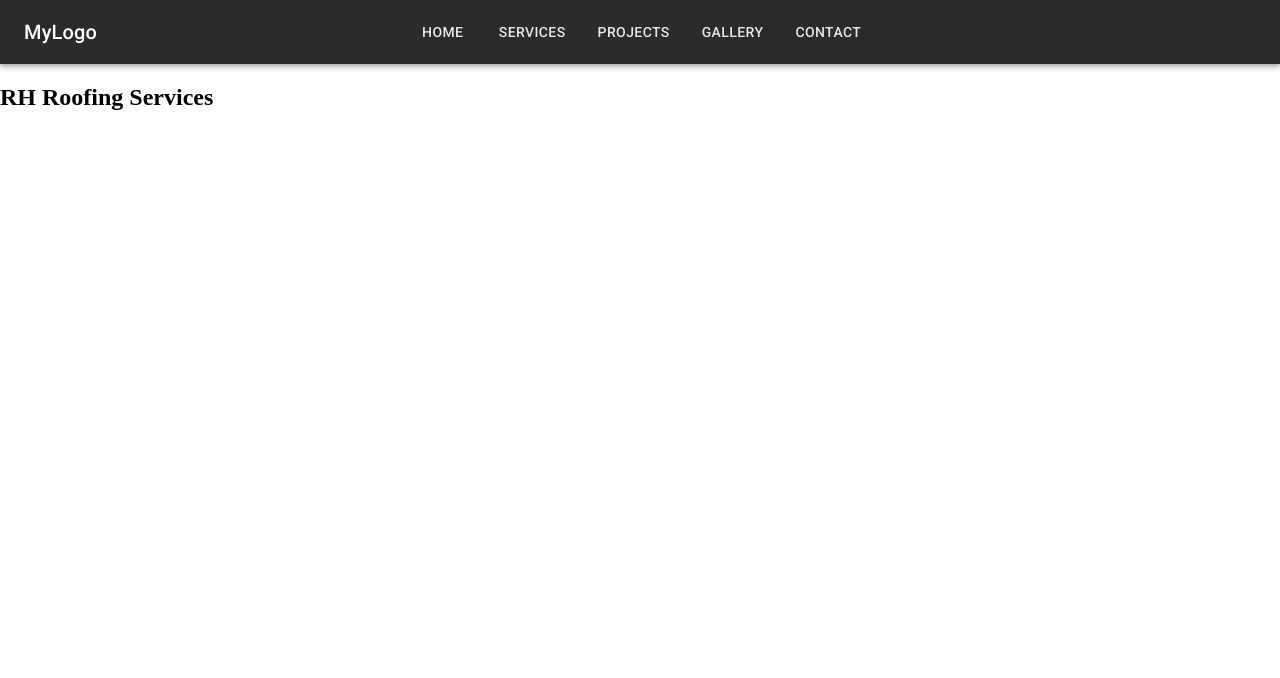
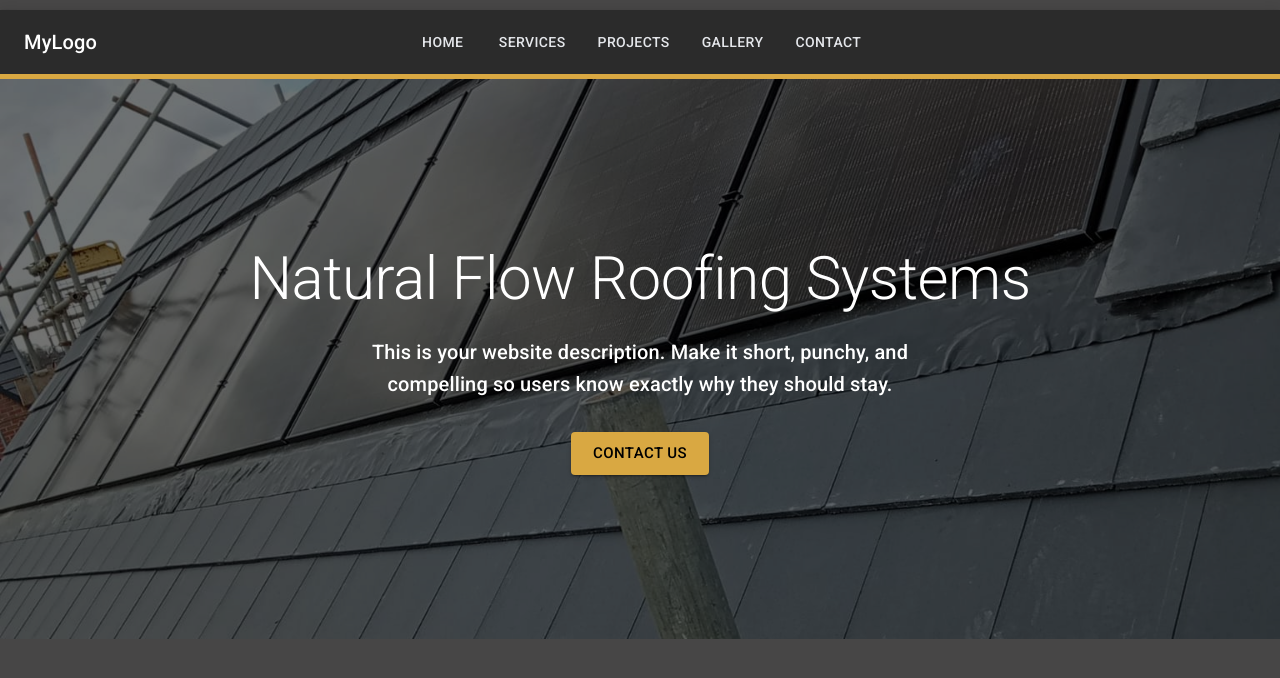
Before and after one commit to jkordek/rhroofing-website, a React (Vite) app: page / in a window 1280 px wide. Shown: the top 678 px of the page. Built offline with nearby package versions, Linux system fonts and the light colour scheme.

Commit message:
Add Hero section

```diff
--- /dev/null
+++ b/src/components/Hero.jsx
@@ -0,0 +1,65 @@
+import React from "react";
+import { Box, Container, Typography, Button } from "@mui/material";
+import roofing1 from '../images/roofing1.jpeg';
+
+const HeroSection = () => {
+  return (
+    <Box
+      sx={{
+        position: "relative",
+        width: "100%",
+        minHeight: "70vh",
+        display: "flex",
+        alignItems: "center",
+        justifyContent: "center",
+        color: "#fff",
+        backgroundImage: `url(${roofing1})`,
+        backgroundSize: "cover",
+        backgroundPosition: "center",
+      }}
+    >
+      {/* Overlay */}
+      <Box
+        sx={{
+          position: "absolute",
+          inset: 0,
+          backgroundColor: "rgba(0,0,0,0.55)",
+        }}
+      />
+
+      {/* Content */}
+      <Container
+        sx={{
+          position: "relative",
+          textAlign: "center",
+          zIndex: 2,
+        }}
+      >
+        <Typography variant="h2" fontWeight="bold" gutterBottom>
+          Natural Flow Roofing Systems
+        </Typography>
+
+        <Typography variant="h6" sx={{ maxWidth: 600, mx: "auto", mb: 4 }}>
+          This is your website description. Make it short, punchy, and
+          compelling so users know exactly why they should stay.
+        </Typography>
+
+        <Button
+          variant="contained"
+          size="large"
+          sx={{
+            backgroundColor: "#D9A842",
+            color: "#000",
+            "&:hover": {
+              backgroundColor: "#c09038",
+            },
+          }}
+        >
+          Contact Us
+        </Button>
+      </Container>
+    </Box>
+  );
+};
+
+export default HeroSection;
--- a/src/components/Navbar.jsx
+++ b/src/components/Navbar.jsx
@@ -1,11 +1,12 @@
 import React from "react";
-import { AppBar, Toolbar, Typography, Button, Box } from "@mui/material";
+import { AppBar, Toolbar, Typography, Button, Box, Container } from "@mui/material";
 
 const Navbar = () => {
   const menuItems = ["Home", "Services", "Projects", "Gallery", "Contact"];
 
   return (
-    <AppBar sx={{ bgcolor: "#2B2B2B" }} position="static">
+    <>
+      <AppBar sx={{ bgcolor: "#2B2B2B", mt: "10px" }} position="static">
         <Toolbar>
 
           {/* Left */}
@@ -33,6 +34,8 @@ const Navbar = () => {
           <Box sx={{ flex: 1 }} />
         </Toolbar>
       </AppBar>
+      <Container sx={{ bgcolor: "#D9A842", height: "5px" }} maxWidth="false"/>
+    </>
   );
 };
 
--- /dev/null
+++ b/src/components/leaflet.css
@@ -0,0 +1,3 @@
+.info-text {
+  margin-bottom: 10px;
+}
--- a/src/main.css
+++ b/src/main.css
@@ -1,4 +1,5 @@
 body {
   padding: 0;
   margin: 0;
+  background-color: #474646;
 }
--- a/src/pages/Home.jsx
+++ b/src/pages/Home.jsx
@@ -1,10 +1,11 @@
 import React from 'react';
 import Navbar from '../components/Navbar';
+import Hero from '../components/Hero';
 
 const Home = () => (
   <div>
     <Navbar />
-    <h2>RH Roofing Services</h2>
+    <Hero />
   </div>
 );
 
```
Also changed, not shown: src/images/logo_vectorized.svg (added), src/images/roofing1.jpeg (added). Lines whose indentation alone changed are shown as unchanged.
